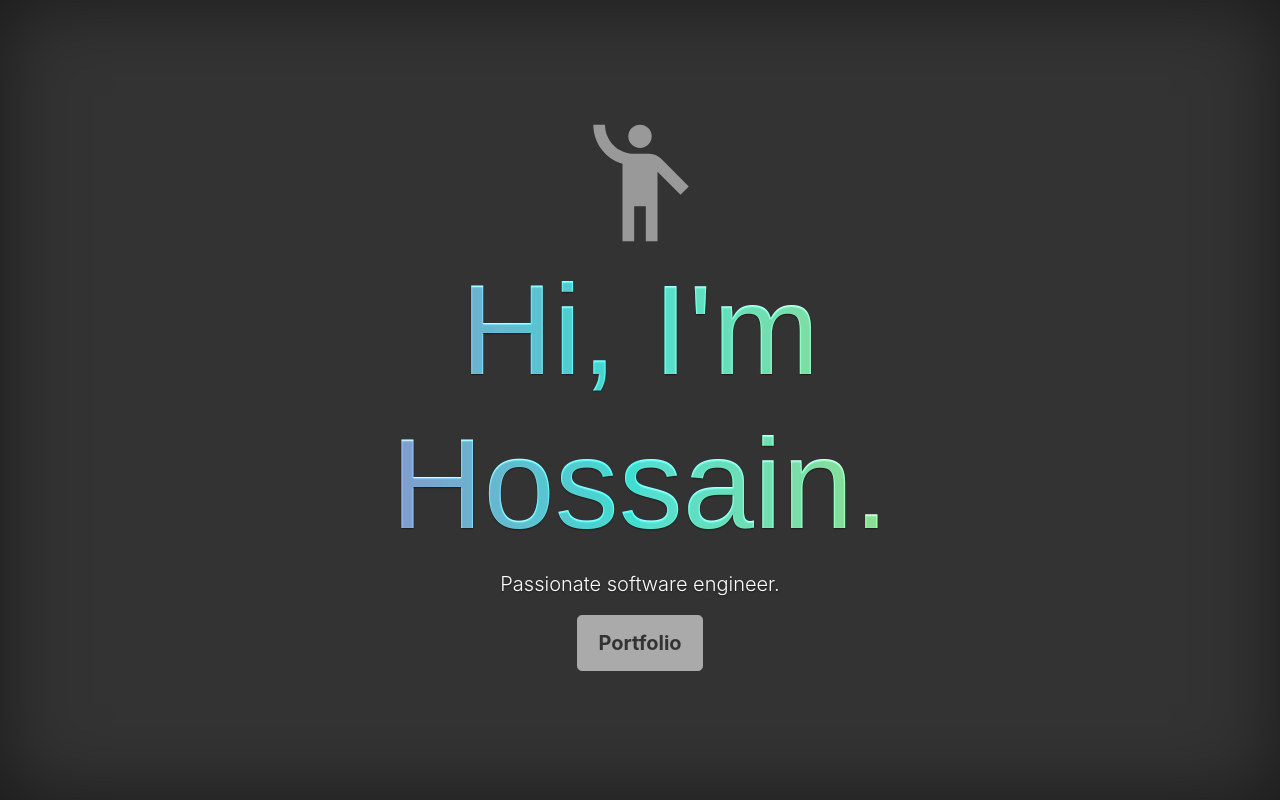
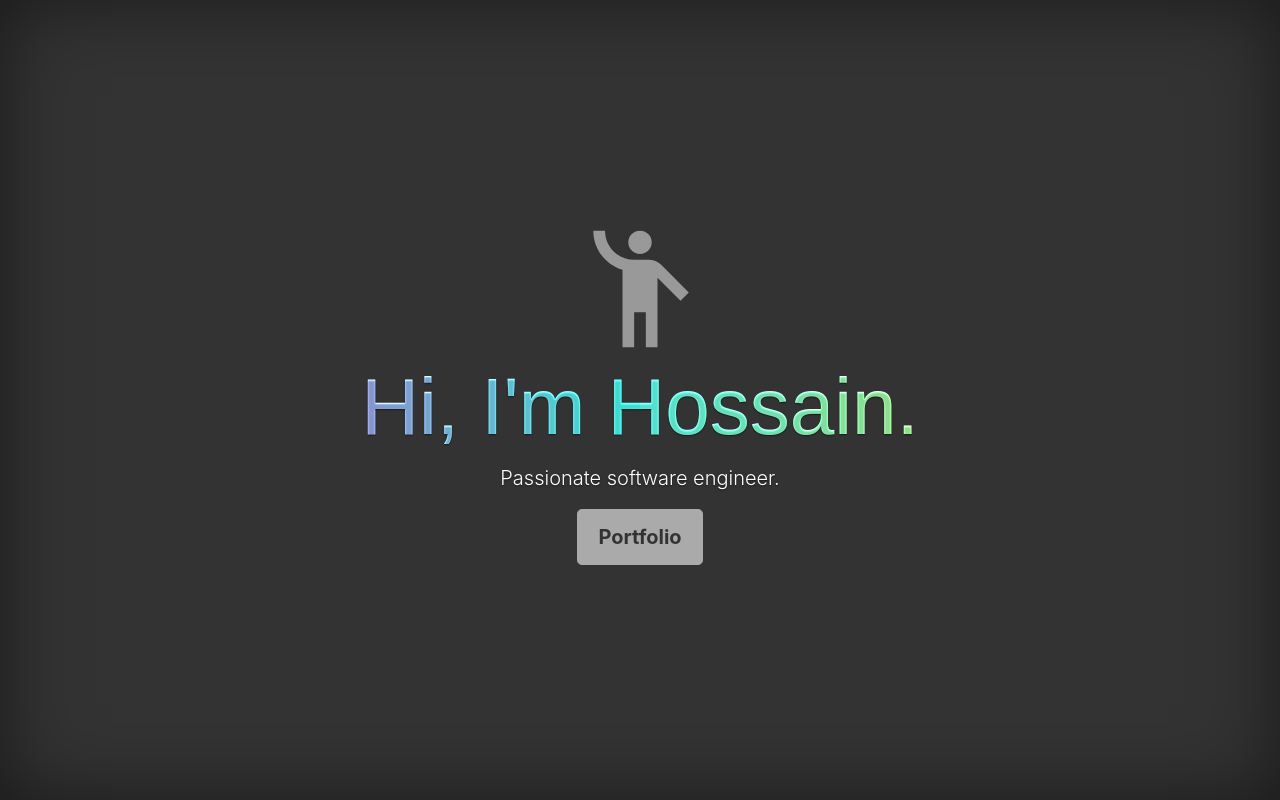
Before and after one commit to hossain-khan/hossain.dev, a plain HTML site: page index.html in a window 1280 px wide. Drawn offline with Linux system fonts and the light colour scheme.

Commit message:
Update hkdev.css

```diff
--- a/styles/hkdev.css
+++ b/styles/hkdev.css
@@ -146,7 +146,6 @@ https://web.dev/articles/speedy-css-tip-animated-gradient-text
   --color-five: #48ffed;
 
   font-family: sans-serif;
-  font-size: clamp(3rem, 25vmin, 8rem);
   background: linear-gradient(
       90deg,
       var(--color-one),
```
